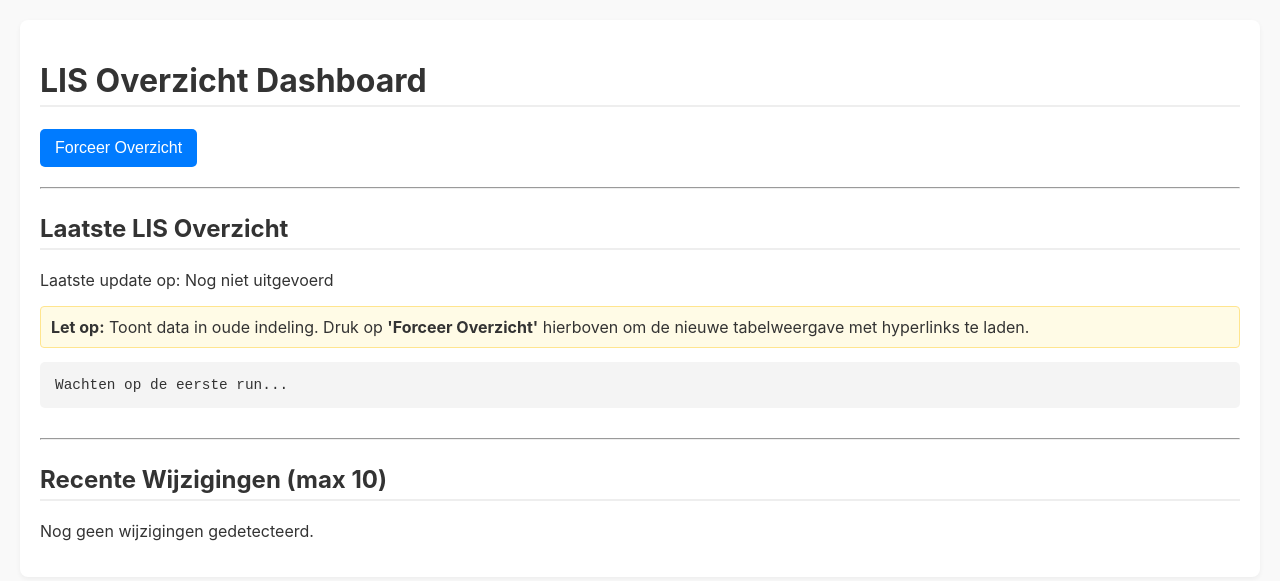
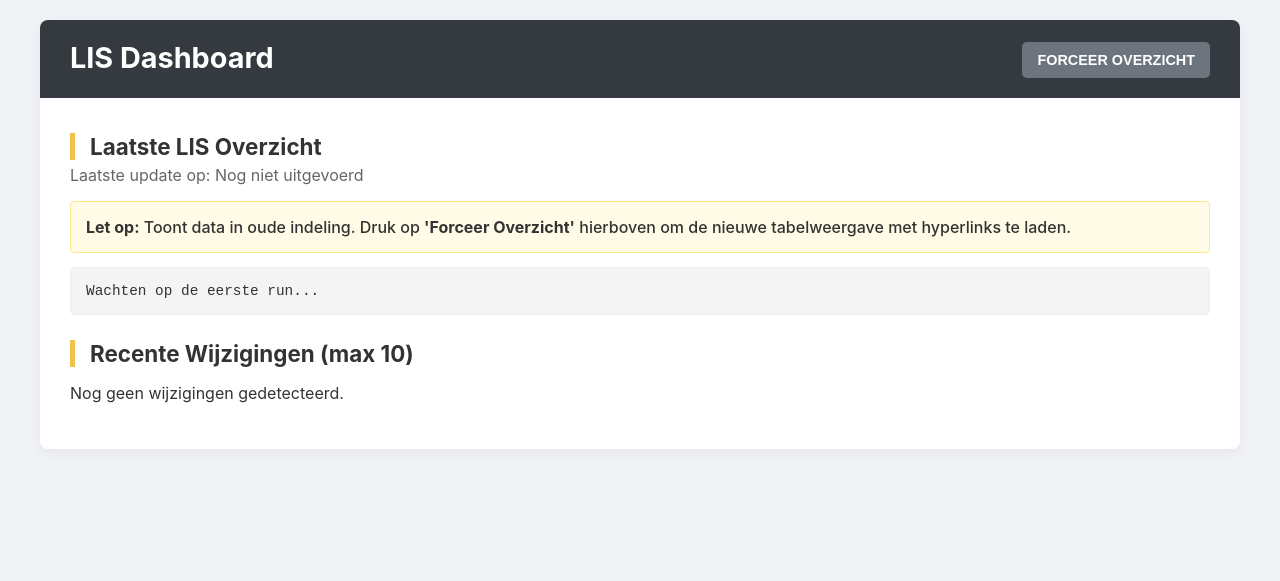
Before and after one commit to simoens/lis-cron-job, a Flask app: page / in a window 1280 px wide. Shown: the top 581 px of the page. Run offline with Flask 3, Linux system fonts and the light colour scheme.

Commit message:
Update index.html

```diff
--- a/templates/index.html
+++ b/templates/index.html
@@ -3,35 +3,81 @@
 <head>
     <meta charset="UTF-8">
     <meta name="viewport" content="width=device-width, initial-scale=1.0">
-    <title>LIS Overzicht</title>
+    <title>LIS Dashboard</title>
     <style>
         body {
             font-family: -apple-system, BlinkMacSystemFont, "Segoe UI", Roboto, Helvetica, Arial, sans-serif;
-            margin: 20px;
-            background-color: #f9f9f9;
+            margin: 0;
+            padding: 0;
+            background-color: #f0f2f5;
             color: #333;
-        }
-        h1, h2, h3 {
-            border-bottom: 2px solid #eee;
-            padding-bottom: 5px;
-        }
-        h2 {
-            font-size: 1.5em;
-            margin-top: 25px;
-        }
-        h3 {
-            margin-top: 30px;
-            font-size: 1.1em;
-            color: #555;
         }
         .container {
             max-width: 1200px;
-            margin: 0 auto;
+            margin: 20px auto;
             background-color: #fff;
-            padding: 20px;
             border-radius: 8px;
-            box-shadow: 0 2px 5px rgba(0,0,0,0.05);
+            box-shadow: 0 4px 12px rgba(0,0,0,0.05);
         }
+
+        /* Header styling uit screenshot */
+        .header-bar {
+            background-color: #343a40; /* Donkergrijs/zwart */
+            color: white;
+            padding: 20px 30px;
+            border-radius: 8px 8px 0 0;
+        }
+        .header-bar::after {
+            content: "";
+            display: table;
+            clear: both;
+        }
+        .header-bar h1 {
+            border: none;
+            margin: 0;
+            padding: 0;
+            font-size: 1.8em;
+            float: left;
+        }
+        .button {
+            float: right;
+            background-color: #6c757d; /* Grijze knop */
+            color: white;
+            padding: 10px 15px;
+            border: none;
+            border-radius: 5px;
+            cursor: pointer;
+            font-size: 0.9em;
+            font-weight: bold;
+            text-transform: uppercase;
+            margin-top: 2px; /* Lijn knop uit met titel */
+        }
+        .button:hover {
+            background-color: #5a6268;
+        }
+
+        /* Content styling */
+        .content-box {
+            padding: 10px 30px 30px 30px;
+        }
+
+        /* Sectie headers met geel accent */
+        h2 {
+            font-size: 1.4em;
+            border-left: 5px solid #f0c14b; /* Geel accent */
+            padding-left: 15px;
+            margin-top: 25px;
+            margin-bottom: 10px;
+        }
+        h3 {
+            margin-top: 25px;
+            font-size: 1.1em;
+            color: #555;
+            border-bottom: 1px solid #eee;
+            padding-bottom: 5px;
+        }
+
+        /* Tabellen */
         table {
             width: 100%;
             border-collapse: collapse;
@@ -52,22 +98,13 @@
         a {
             color: #007bff;
             text-decoration: none;
+            font-weight: 500;
         }
         a:hover {
             text-decoration: underline;
         }
-        .button {
-            background-color: #007bff;
-            color: white;
-            padding: 10px 15px;
-            border: none;
-            border-radius: 5px;
-            cursor: pointer;
-            font-size: 1em;
-        }
-        .button:hover {
-            background-color: #0056b3;
-        }
+
+        /* Wijzigingen */
         .change-item {
             background-color: #fdfdfd;
             border: 1px solid #eee;
@@ -81,37 +118,41 @@
             margin-bottom: 10px;
         }
         pre {
-            white-space: pre-wrap; /* Zorgt dat de tekst netjes afbreekt */
+            white-space: pre-wrap;
             word-wrap: break-word;
             background-color: #f4f4f4;
             padding: 15px;
             border-radius: 5px;
             font-family: "Courier New", Courier, monospace;
             font-size: 0.9em;
+            border: 1px solid #eee;
         }
         .fallback-note {
             background-color: #fffbe6;
             border: 1px solid #ffe58f;
-            padding: 10px;
+            padding: 15px;
             border-radius: 4px;
             margin-top: 15px;
+            font-weight: 500;
         }
     </style>
 </head>
 <body>
 
     <div class="container">
-        <h1>LIS Overzicht Dashboard</h1>
 
-        <form action="{{ url_for('force_snapshot_route') }}" method="POST" style="margin-bottom: 20px;">
+        <div class="header-bar">
+            <form action="{{ url_for('force_snapshot_route') }}" method="POST">
                 <input type="hidden" name="secret" value="{{ secret_key }}">
                 <button type="submit" class="button">Forceer Overzicht</button>
             </form>
+            <h1>LIS Dashboard</h1>
+        </div>
 
-        <hr>
+        <div class="content-box">
 
             <h2>Laatste LIS Overzicht</h2>
-        <p>Laatste update op: {{ snapshot.timestamp }}</p>
+            <p style="color: #666; margin-top: -5px;">Laatste update op: {{ snapshot.timestamp }}</p>
 
             {% if snapshot.content_data %}
                 <div class="snapshot-content">
@@ -124,7 +165,7 @@
                                 <tr>
                                     <th>Schip</th>
                                     <th>Besteltijd</th>
-                                <th>ETA Saeftinghe</th>
+                                    <th>ETA MPET</th>
                                     <th>Loods</th>
                                 </tr>
                             </thead>
@@ -191,7 +232,6 @@
                 <p>Wachten op de eerste run...</p>
             {% endif %}
 
-        <hr style="margin-top: 30px;">
 
             <h2>Recente Wijzigingen (max 10)</h2>
             {% if changes %}
@@ -208,6 +248,7 @@
             {% endif %}
 
         </div>
+    </div>
 
 </body>
 </html>
```
Lines whose indentation alone changed are shown as unchanged.
